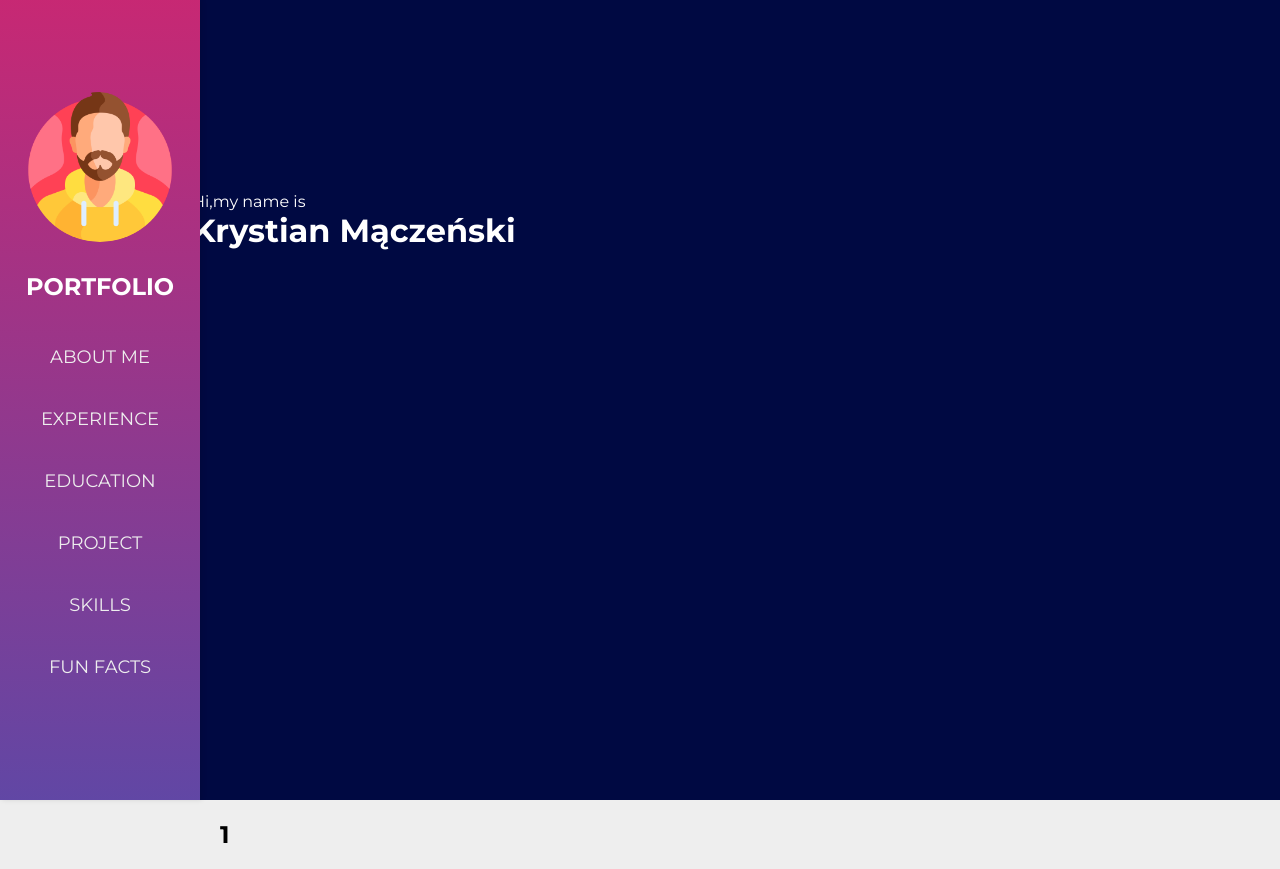
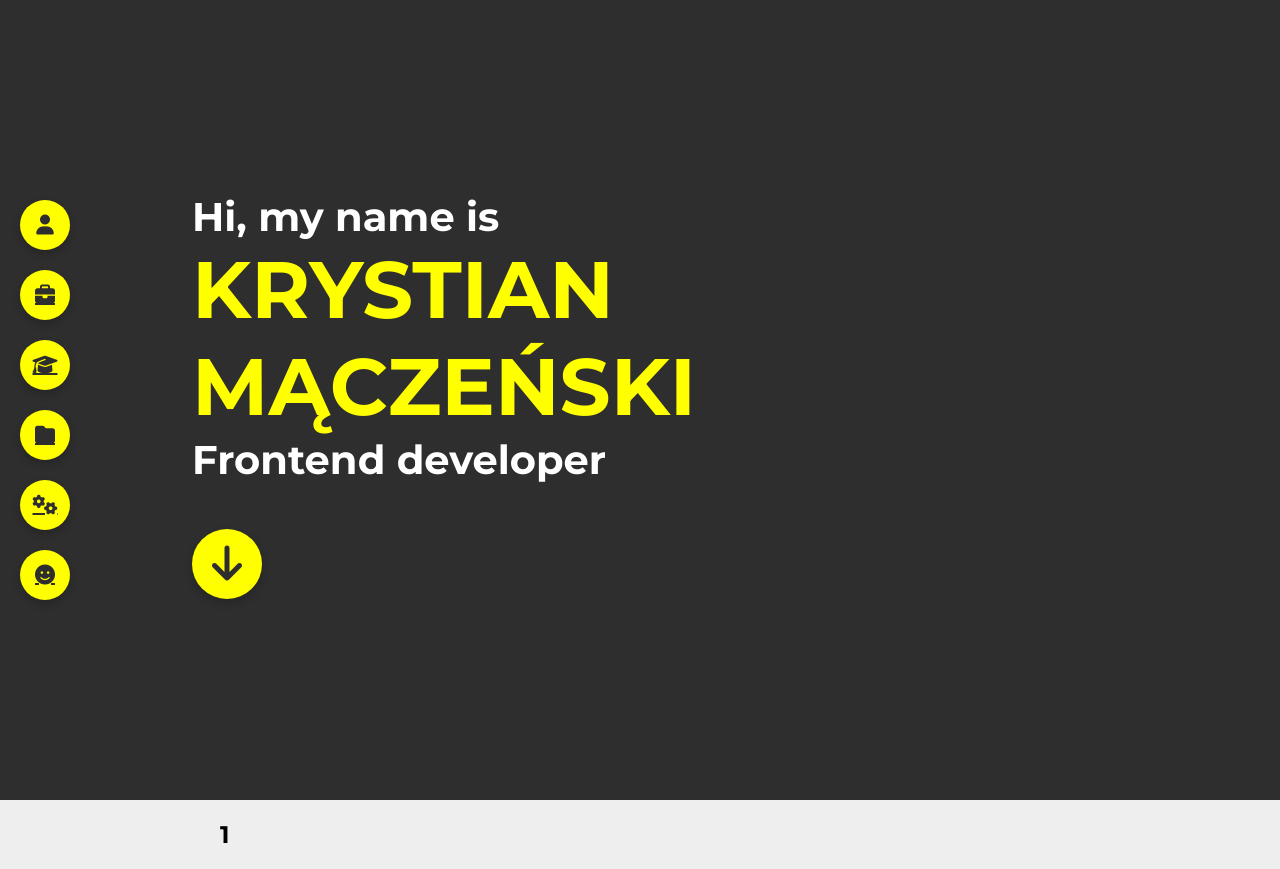
Before and after one commit to IsianOoo/portfolio-Frontend, a plain HTML site: page index.html in a window 1280 px wide. Drawn offline with Linux system fonts and the light colour scheme.

Commit message:
redesign

```diff
--- a/index.html
+++ b/index.html
@@ -14,17 +14,22 @@
 <body>
 
     <nav class="nav">
-        <div class="nav__img">
+        <!-- <div class="nav__img">
             <img src="./img/man.png" alt="">
             <h2 class="nav__img-desc">Portfolio</h2>
-        </div>
+        </div> -->
         <div class="nav__items">
-            <a href="#" class="nav__item">About me</a>
-            <a href="#" class="nav__item">Experience</a>
-            <a href="#" class="nav__item">Education</a>
-            <a href="#" class="nav__item">Project</a>
-            <a href="#" class="nav__item">Skills</a>
-            <a href="#" class="nav__item">Fun facts</a>
+            <a href="#" class="nav__item"><i class="fas fa-user"></i></a>
+            <a href="#" class="nav__item"><i class="fas fa-briefcase"></i>
+            </a>
+            <a href="#" class="nav__item"><i class="fas fa-graduation-cap"></i>
+            </a>
+            <a href="#" class="nav__item"><i class="fas fa-folder"></i>
+            </a>
+            <a href="#" class="nav__item"><i class="fas fa-cogs"></i>
+            </a>
+            <a href="#" class="nav__item"><i class="fas fa-smile"></i>
+            </a>
 
         </div>
 
@@ -32,9 +37,14 @@
 
     <header class="header section">
         <div class="header__text">
-            <p class="header__p">Hi,my name is</p>
+            <p class="header__p">Hi, my name is</p>
             <h1 class="header__h1">Krystian Mączeński</h1>
+            <p class="header__p">Frontend developer</p>
+            <div class="header__icon">
+                <a class="header__icon-item" href="#"><i class="fa-solid fa-arrow-down"></i></a>
+            </div>
         </div>
+
 
     </header>
     <main class="content">
--- a/sass/_colors.scss
+++ b/sass/_colors.scss
@@ -6,3 +6,5 @@ $main-color: #1755e7;
 $secondary-color: #164dcc;
 $gradient-blue: linear-gradient(#00bcd4,#e91e63,#3f51b5,#00bcd4);
 $bcg-header: #000942;
+$yellow:#FFFF00;
+$yellow-hover:#ffd700;
--- a/sass/style.scss
+++ b/sass/style.scss
@@ -9,90 +9,145 @@
 
 body {
 	background-color: $light-white;
-	font-family: Montserrat,sans-serif;
+	font-family: Montserrat, sans-serif;
 }
 
 .nav {
-	background: $gradient-blue;
+	position: fixed;
+	left: 20px;
+	top: 50%;
+	transform: translateY(-50%);
+	z-index: 1000;
 	display: flex;
 	flex-direction: column;
 	align-items: center;
-	justify-content: center;
-    width: 200px;
-    position: fixed;
-    top: 0;
-    left: 0;
-    height: 100vh;
-    padding: 20px;
-    box-shadow: 2px 0 5px rgba(0, 0, 0, 0.1);
+	&__items {
+		display: flex;
+		flex-direction: column;
+		gap: 20px;
+	}
+	&__item {
+		width: 50px;
+		height: 50px;
+		background-color: $yellow;
+		border-radius: 50%;
+		display: flex;
+		align-items: center;
+		justify-content: center;
+		text-align: center;
+		color: $dark;
+		font-size: 20px;
+		box-shadow: 0 4px 8px rgba(0, 0, 0, 0.2);
+		transition: background-color 0.3s, transform 0.3s ease;
+	}
+	&__item:hover {
+		background-color: $yellow-hover;
+		transform: scale(1.1);
+	}
+	// 	background: $gradient-blue;
+	// 	display: flex;
+	// 	flex-direction: column;
+	// 	align-items: center;
+	// 	justify-content: center;
+	//     width: 200px;
+	//     position: fixed;
+	//     top: 0;
+	//     left: 0;
+	//     height: 100vh;
+	//     padding: 20px;
+	//     box-shadow: 2px 0 5px rgba(0, 0, 0, 0.1);
+	// 	color: $pure-white;
+	// 	background-size: 100% 500%;
+	// 	background-position: 0 40%;
+	// 	&:hover{
+	// 		animation: backcolor 20s linear infinite reverse;
+	// 	}
+	// 	@keyframes backcolor {
+	// 		0%{
+	// 			background-position: 0 0%;
+	// 		}
+	// 		100%{
+	// 			background-position: 0 400%;
+	// 		}
+	// 	}
+	// 	&__img {
+	//         display: flex;
+	//         flex-direction: column;
+	//         align-items: center;
+	//         margin-bottom: 20px;
+	//         img{
+	//             width: 150px;
+	//             border-radius: 50%;
+	//             margin-bottom: 15px;
+	//         }
+
+	// 		&-desc {
+	// 			text-transform: uppercase;
+	// 			margin: 15px 0px 15px 0px;
+	// 		}
+	// 	}
+
+	// 	&__items{
+	// 		display: flex;
+	// 		flex-direction: column;
+	// 		align-items: center;
+
+	// 	}
+
+	// 	&__item {
+	// 		color: $light-white;
+	// 		text-decoration: none;
+	// 		margin-bottom: 20px;
+	// 		font-size: 18px;
+	// 		font-weight: 500;
+	// 		transition: 0.3s;
+	// 		padding: 10px;
+	// 		text-transform: uppercase;
+	// 		&:hover {
+	// 			color: $hover-white;
+	// 			border-bottom: 1px solid white;
+
+	// 		}
+	// 	}
+}
+.header {
+	width: 100%;
+	height: 100vh;
+	background: $dark;
 	color: $pure-white;
-	background-size: 100% 500%;
-	background-position: 0 40%;
-	&:hover{
-		animation: backcolor 20s linear infinite reverse;
-	}
-	@keyframes backcolor {
-		0%{
-			background-position: 0 0%;
-		}
-		100%{
-			background-position: 0 400%;
-		}
-	}
-	&__img {
-        display: flex;
-        flex-direction: column;
-        align-items: center;
-        margin-bottom: 20px;
-        img{
-            width: 150px;
-            border-radius: 50%;
-            margin-bottom: 15px;
-        }
+	padding: 15%;
 
-		&-desc {
-			text-transform: uppercase;
-			margin: 15px 0px 15px 0px;
-		}
+	&__text {
+		font-weight: bold;
+		font-size: 40px;
 	}
 
-	&__items{
+	&__icon {
+		background-color: $yellow;
+		width: 70px;
+		height: 70px;
+		border-radius: 50%;
 		display: flex;
-		flex-direction: column;
 		align-items: center;
-
-
-
-
+		justify-content: center;
+		box-shadow: 0 4px 8px rgba(0, 0, 0, 0.2);
+		transition: background-color 0.3s, transform 0.3s ease;
+		margin-top: 5%;
+	}
+	&__icon-item {
+		color: $dark;
+	}
+	&__icon:hover {
+		background-color: $yellow-hover;
+		transform: scale(1.1);
 	}
 
-	&__item {
-		color: $light-white;
-		text-decoration: none;
-		margin-bottom: 20px;
-		font-size: 18px;
-		font-weight: 500;
-		transition: 0.3s;
-		padding: 10px;
+	&__h1 {
 		text-transform: uppercase;
-		&:hover {
-			color: $hover-white;
-			border-bottom: 1px solid white;
-
-		}
+		color: $yellow;
 	}
-
-
-
 }
-.header{
-	width: 100%;
-	height: 100vh;
-	background: $bcg-header;
-	color: $pure-white;
-	padding: 15%;
-}
-.content{
+.content {
 	margin-left: 200px;
 	padding: 20px;
 }
```
Also changed, not shown: css/style.css, 4 other files.
